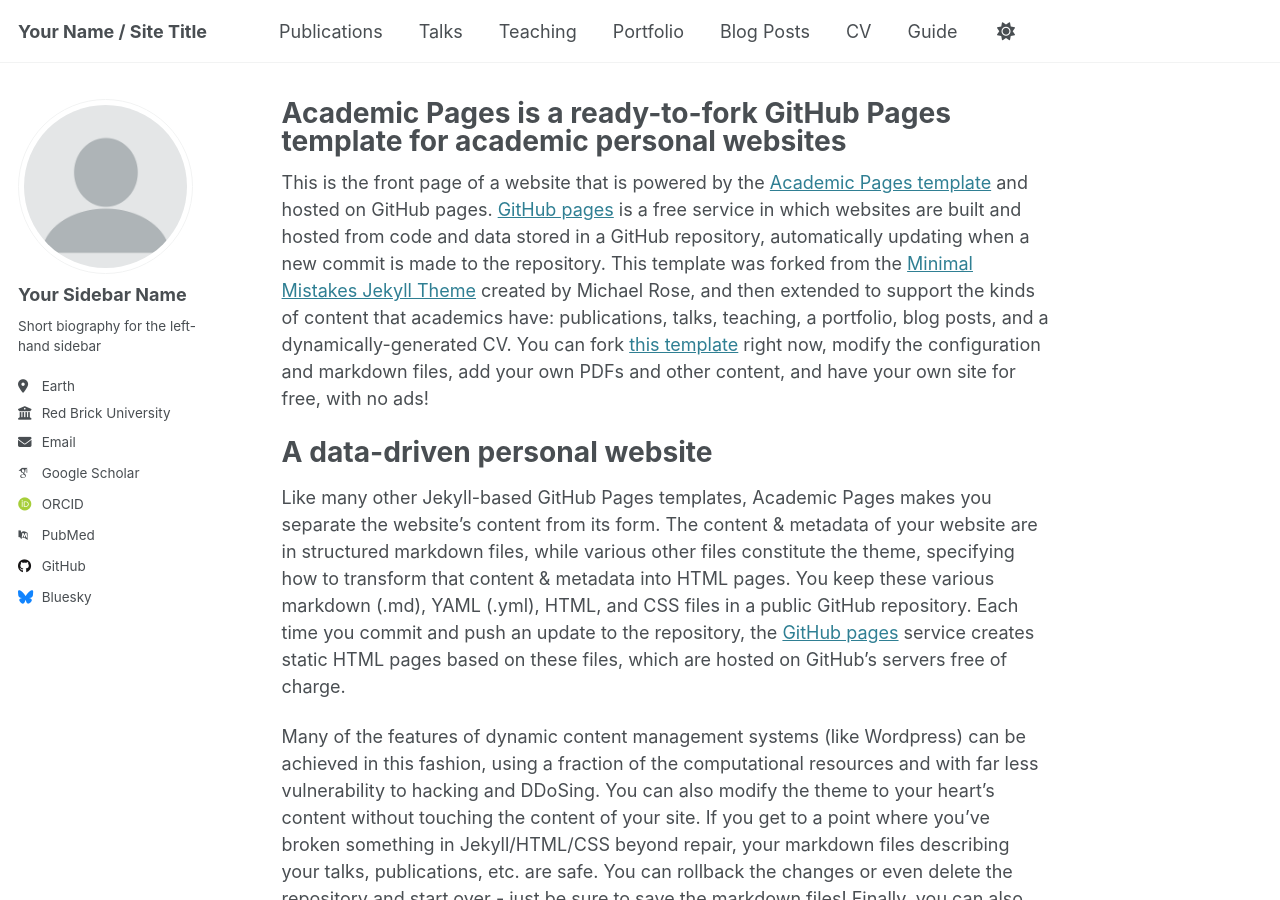
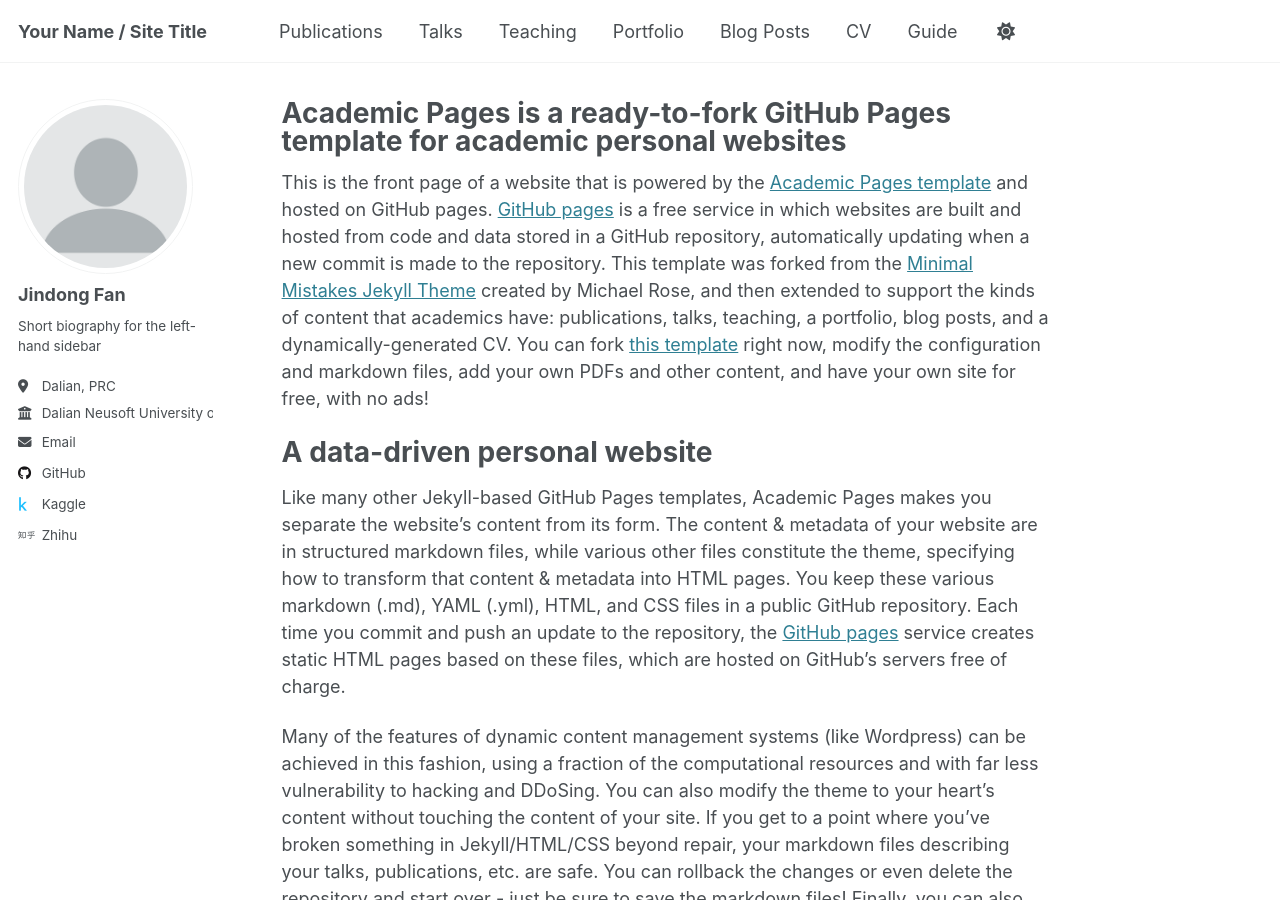
Before and after one commit to Sylvestervan/sylvestervan.github.io, a Jekyll site: the page built from _pages/about.md, in a window 1280 px wide and 900 px high. Built offline with Jekyll 4.4.1, drawn with Linux system fonts in a browser that asks for light colours; some web fonts are replaced.

Commit message:
Initial commit

```diff
--- a/_config.yml
+++ b/_config.yml
@@ -23,21 +23,21 @@ repository               : "academicpages/academicpages.github.io"
 author:
   # Biographic information
   avatar           : "profile.png"
-  name             : "Your Sidebar Name"
+  name             : "Jindong Fan"
   pronouns         : # example: "she/her"
   bio              : "Short biography for the left-hand sidebar"
-  location         : "Earth"
-  employer         : "Red Brick University"
+  location         : "Dalian, PRC"
+  employer         : "Dalian Neusoft University of Information"
   uri              : # URL
-  email            : "none@example.org"
+  email            : "naringinstudio@outlook.com"
 
   # Academic websites
   arxiv            : # URL - Update with the correct link to your profile
-  googlescholar    : "https://scholar.google.com/citations?user=PS_CX0AAAAAJ"
+  googlescholar    : #
   impactstory      : # URL
-  orcid            : "http://orcid.org/yourorcidurl"
+  orcid            : #
   semantic         : # URL
-  pubmed           : "https://www.ncbi.nlm.nih.gov/pubmed/?term=john+snow"
+  pubmed           : #
   researchgate     : # URL
   scopus           : # URL
 
@@ -45,12 +45,12 @@ author:
   bitbucket        : # Username - Update with your username on the site
   codepen          : # Username
   dribbble         : # Username
-  github           : "academicpages"
-  kaggle           : # Username
+  github           : "Sylvestervan"
+  kaggle           : "sylvester_van"
   stackoverflow    : # User number or user number and name (i.e., use "1" or "1/jeff-atwood")
 
   # Social media
-  bluesky          : "bsky.app" # Replace this with you Bluesky username
+  bluesky          : # Replace this with you Bluesky username
   facebook         : # Username
   flickr           : # Username
   foursquare       : # Username
@@ -73,7 +73,7 @@ author:
   wikipedia        : # Username
   xing             : # Username
   youtube          : # Username
-  zhihu            : # Username
+  zhihu            : "dongdongmeow"
 
 # Publication Category - The following the list of publication categories and their headings
 publication_category:
```
